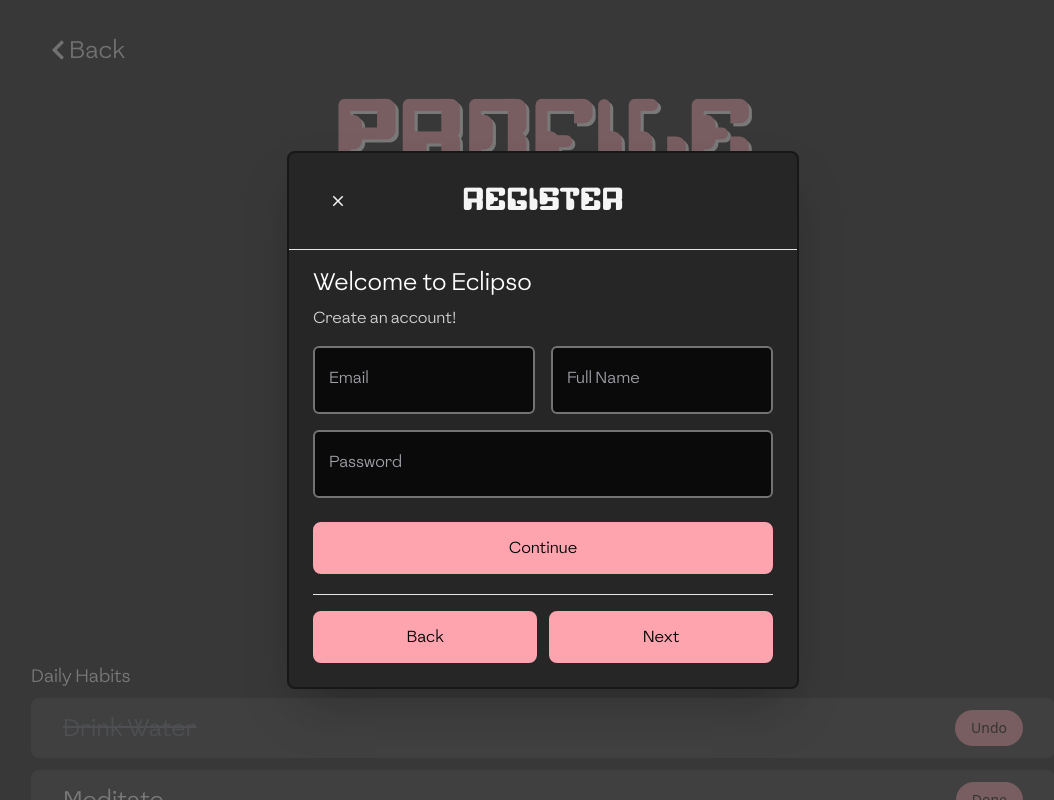
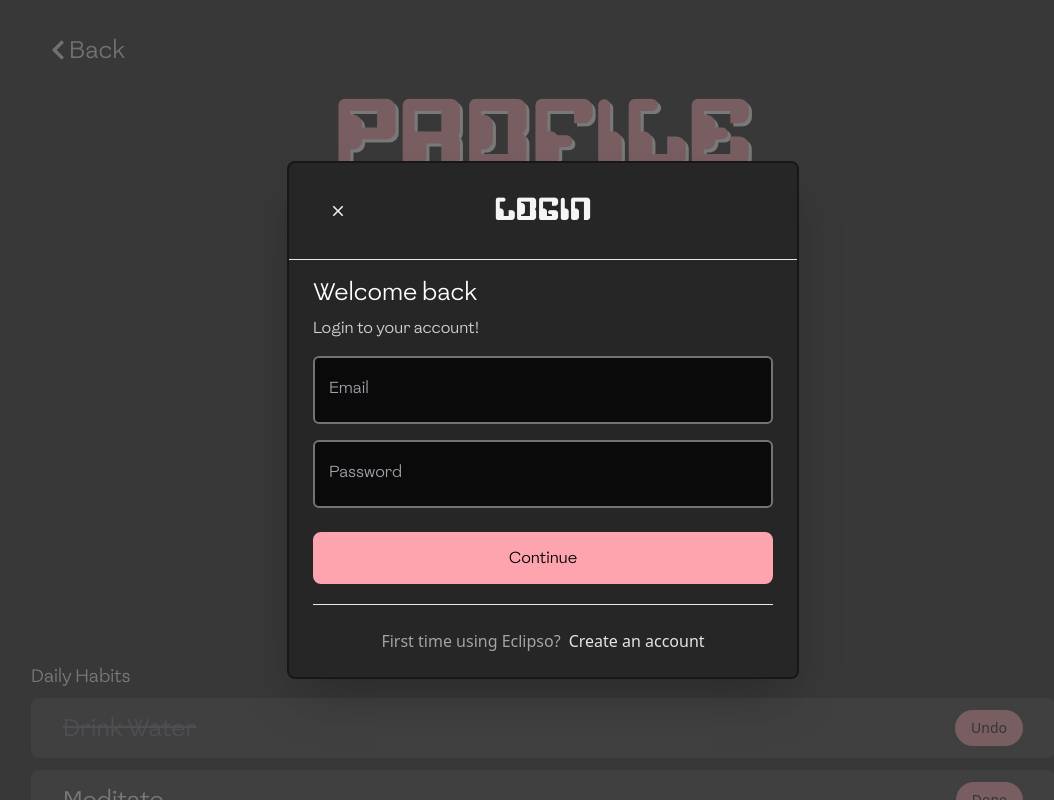
Before and after one commit to jane-does-coding/Eclipso, a Next.js app: page /profile in a window 1280 px wide. Shown: the top 800 px of the page, without its empty margins (97-1151 px from the left). Built offline with nearby package versions, Linux system fonts and the light colour scheme; no server answers.

Commit message:
LOGIN FINALLY WORKS

```diff
--- /dev/null
+++ b/app/actions/getCurrentUser.ts
@@ -0,0 +1,41 @@
+import { getServerSession } from "next-auth/next";
+
+/* import { authOptions } from "@/pages/api/auth/[...nextauth]";
+ */
+import prisma from "../../libs/prismadb";
+import { authOptions } from "../../pages/api/auth/[...nextauth]";
+
+export async function getSession() {
+	return await getServerSession(authOptions);
+}
+
+export default async function getCurrentUser() {
+	try {
+		const session = await getSession();
+
+		if (!session?.user?.email) {
+			console.log("heh");
+			return "didnt pass first";
+		}
+
+		const currentUser = await prisma.user.findUnique({
+			where: {
+				email: session.user.email as string,
+			},
+		});
+
+		if (!currentUser) {
+			console.log("not logged in");
+			return "didnt pass 2nd";
+		}
+
+		return {
+			...currentUser,
+			createdAt: currentUser.createdAt.toISOString(),
+			updatedAt: currentUser.updatedAt.toISOString(),
+		};
+	} catch (error: any) {
+		console.log("error" + error);
+		return null;
+	}
+}
--- a/app/api/auth/register/route.js
+++ b/app/api/auth/register/route.js
@@ -1,4 +1,4 @@
-import prisma from "@/libs/prisma";
+import prisma from "../../../../libs/prisma";
 import bcrypt from "bcrypt";
 
 export async function POST(req) {
--- a/app/hooks/useLoginModal.js
+++ b/app/hooks/useLoginModal.js
@@ -1,7 +1,7 @@
 import { create } from "zustand";
 
 const useLoginModal = create((set) => ({
-	isOpen: false,
+	isOpen: true,
 	onOpen: () => set({ isOpen: true }),
 	onClose: () => set({ isOpen: false }),
 }));
--- a/app/hooks/useRegisterModal.js
+++ b/app/hooks/useRegisterModal.js
@@ -1,7 +1,7 @@
 import { create } from "zustand";
 
 const useRegisterModal = create((set) => ({
-	isOpen: true,
+	isOpen: false,
 	onOpen: () => set({ isOpen: true }),
 	onClose: () => set({ isOpen: false }),
 }));
--- a/app/layout.js
+++ b/app/layout.js
@@ -1,7 +1,9 @@
 import { Geist, Geist_Mono } from "next/font/google";
 import "./globals.css";
 import Footer from "@/components/Footer";
-import RegisterModal from "@/components/Modals/RegisterModal";
+import RegisterModal from "../components/Modals/RegisterModal";
+import getCurrentUser from "./actions/getCurrentUser";
+import LoginModal from "../components/Modals/LoginModal";
 
 const geistSans = Geist({
 	variable: "--font-geist-sans",
@@ -18,6 +20,9 @@
 	description: "Generated by create next app",
 };
 
+const currentUser = await getCurrentUser();
+console.log(currentUser);
+
 export default function RootLayout({ children }) {
 	return (
 		<html lang="en">
@@ -25,6 +30,7 @@
 				className={`${geistSans.variable} ${geistMono.variable} antialiased`}
 			>
 				<RegisterModal />
+				<LoginModal />
 				{children}
 				<Footer />
 			</body>
--- /dev/null
+++ b/components/Modals/LoginModal.jsx
@@ -0,0 +1,119 @@
+"use client";
+import { useCallback, useState } from "react";
+import { AiFillGithub } from "react-icons/ai";
+import { FcGoogle } from "react-icons/fc";
+import { useForm } from "react-hook-form";
+import useRegisterModal from "@/app/hooks/useRegisterModal";
+import Modal from "./Modal";
+import Heading from "../Heading";
+import Input from "../Input";
+import toast from "react-hot-toast";
+import Button from "../Button";
+import useLoginModal from "../../app/hooks/useLoginModal";
+import { signIn } from "next-auth/react";
+import { useRouter } from "next/navigation";
+
+const LoginModal = () => {
+	const router = useRouter();
+	const registerModal = useRegisterModal();
+	const loginModal = useLoginModal();
+	const [isLoading, setIsLoading] = useState(false);
+
+	const {
+		register,
+		handleSubmit,
+		formState: { errors },
+	} = useForm({
+		defaultValues: {
+			email: "",
+			password: "",
+		},
+	});
+
+	const onSubmit = (data) => {
+		console.log("Form Data:", data); // Debug form data
+		console.log("Form Errors:", errors); // Debug form errors
+
+		setIsLoading(true);
+
+		signIn("credentials", {
+			...data,
+			redirect: false,
+		}).then((callback) => {
+			console.log("SignIn Callback:", callback); // Debug the callback
+			setIsLoading(false);
+
+			if (callback?.ok) {
+				toast.success("Logged in");
+				router.refresh();
+				loginModal.onClose();
+			}
+
+			if (callback?.error) {
+				console.error("SignIn Error:", callback.error); // Debug the error
+				toast.error(callback.error);
+			}
+		});
+	};
+
+	const onToggle = useCallback(() => {
+		loginModal.onClose();
+		registerModal.onOpen();
+	}, [loginModal, registerModal]);
+
+	const bodyContent = (
+		<div className="flex flex-col gap-4">
+			<Heading title="Welcome back" subtitle="Login to your account!" />
+			<Input
+				id="email"
+				label="Email"
+				disabled={isLoading}
+				errors={errors}
+				register={register}
+				required
+			/>
+			<Input
+				id="password"
+				label="Password"
+				type="password"
+				disabled={isLoading}
+				errors={errors}
+				register={register}
+				required
+			/>
+		</div>
+	);
+
+	const footerContent = (
+		<div className="flex flex-col gap-4 mt-3">
+			<hr />
+
+			<div className="text-neutral-400 text-center mt-2 font-light">
+				<div className="flex flex-row items-center gap-2 justify-center">
+					<p>First time using Eclipso?</p>
+					<p
+						onClick={onToggle}
+						className="text-neutral-200 cursor-pointer hover:underline"
+					>
+						Create an account
+					</p>
+				</div>
+			</div>
+		</div>
+	);
+
+	return (
+		<Modal
+			disabled={isLoading}
+			isOpen={loginModal.isOpen}
+			title="Login"
+			actionLabel="Continue"
+			onClose={loginModal.onClose}
+			onSubmit={handleSubmit(onSubmit)}
+			body={bodyContent}
+			footer={footerContent}
+		/>
+	);
+};
+
+export default LoginModal;
--- a/components/Modals/RegisterModal.jsx
+++ b/components/Modals/RegisterModal.jsx
@@ -11,7 +11,7 @@
 import toast from "react-hot-toast";
 import Button from "../Button";
 import { signIn } from "next-auth/react";
-import useLoginModal from "@/app/hooks/useLoginModal";
+import useLoginModal from "../../app/hooks/useLoginModal";
 
 const RegisterModal = () => {
 	const registerModal = useRegisterModal();
--- a/package.json
+++ b/package.json
@@ -9,6 +9,7 @@
     "lint": "next lint"
   },
   "dependencies": {
+    "@next-auth/prisma-adapter": "^1.0.7",
     "@prisma/client": "^6.5.0",
     "@radix-ui/react-select": "^2.1.6",
     "axios": "^1.8.3",
@@ -24,7 +25,10 @@
     "zustand": "^5.0.3"
   },
   "devDependencies": {
+    "@types/node": "22.13.10",
+    "@types/react": "19.0.10",
     "postcss": "^8",
-    "tailwindcss": "^3.4.1"
+    "tailwindcss": "^3.4.1",
+    "typescript": "5.8.2"
   }
 }
--- /dev/null
+++ b/pages/api/auth/[...nextauth].ts
@@ -0,0 +1,65 @@
+import bcrypt from "bcrypt";
+import NextAuth, { AuthOptions } from "next-auth";
+import CredentialsProvider from "next-auth/providers/credentials";
+import GithubProvider from "next-auth/providers/github";
+import GoogleProvider from "next-auth/providers/google";
+import { PrismaAdapter } from "@next-auth/prisma-adapter";
+
+import prisma from "../../../libs/prismadb";
+
+export const authOptions: AuthOptions = {
+	adapter: PrismaAdapter(prisma),
+	providers: [
+		GithubProvider({
+			clientId: process.env.GITHUB_ID as string,
+			clientSecret: process.env.GITHUB_SECRET as string,
+		}),
+		GoogleProvider({
+			clientId: process.env.GOOGLE_CLIENT_ID as string,
+			clientSecret: process.env.GOOGLE_CLIENT_SECRET as string,
+		}),
+		CredentialsProvider({
+			name: "credentials",
+			credentials: {
+				email: { label: "email", type: "text" },
+				password: { label: "password", type: "password" },
+			},
+			async authorize(credentials) {
+				if (!credentials?.email || !credentials?.password) {
+					throw new Error("Invalid credentials");
+				}
+
+				const user = await prisma.user.findUnique({
+					where: {
+						email: credentials.email,
+					},
+				});
+
+				if (!user || !user?.password) {
+					throw new Error("Invalid credentials");
+				}
+
+				const isCorrectPassword = await bcrypt.compare(
+					credentials.password,
+					user.password
+				);
+
+				if (!isCorrectPassword) {
+					throw new Error("Invalid credentials");
+				}
+
+				return user;
+			},
+		}),
+	],
+	pages: {
+		signIn: "/",
+	},
+	debug: process.env.NODE_ENV === "development",
+	session: {
+		strategy: "jwt",
+	},
+	secret: process.env.NEXTAUTH_SECRET,
+};
+
+export default NextAuth(authOptions);
```
Also changed, not shown: libs/prismadb.ts (+5 -5 lines), tsconfig.json (added, +36 -0 lines), 2 other files (tests, documents, lock files or other folders).
